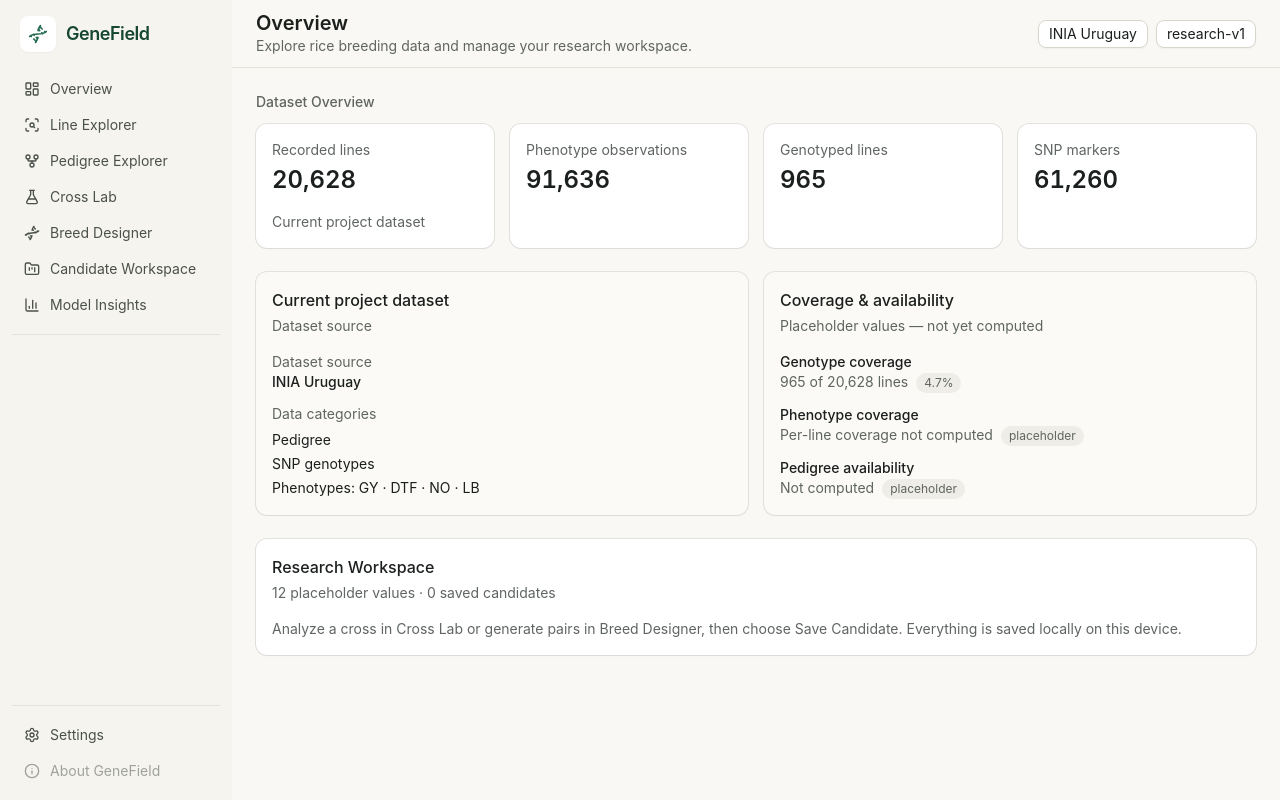
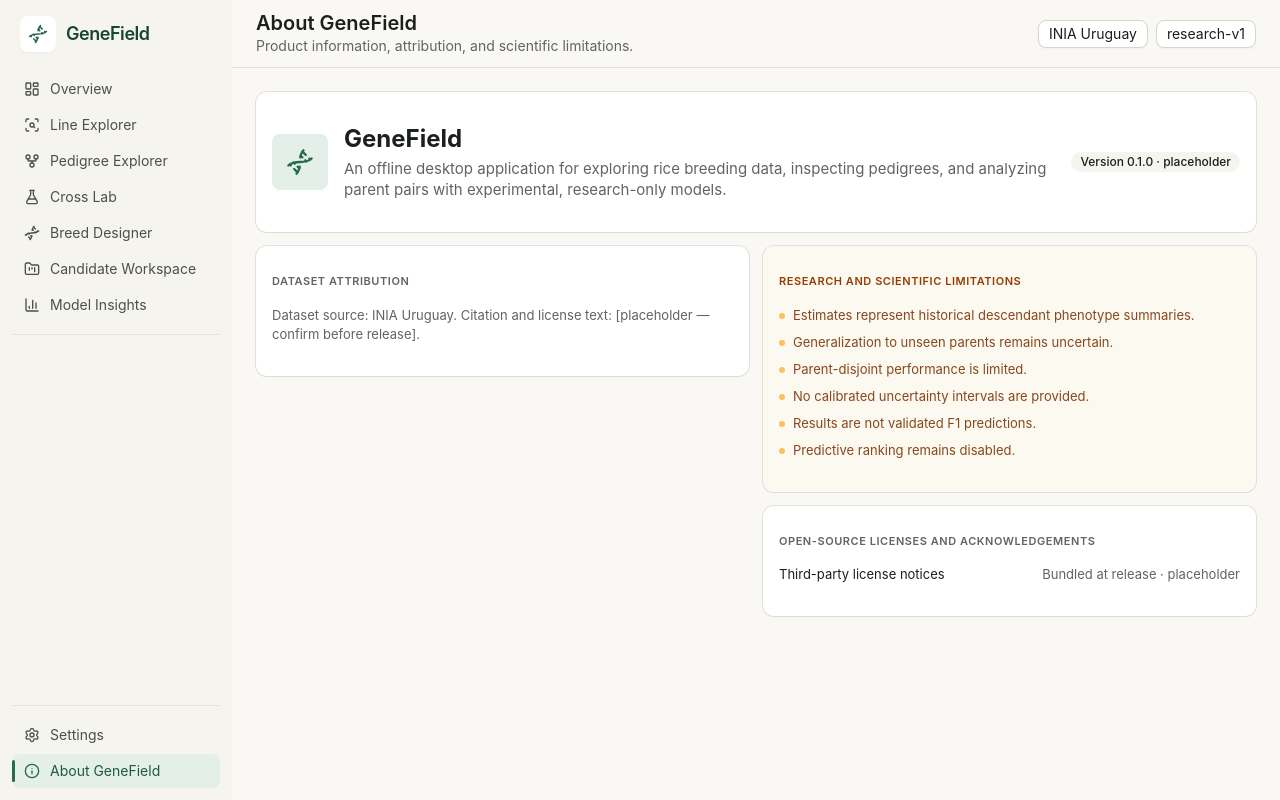
Before and after one commit to wilanta/genefield-app, a React (Vite) app: page /about in a window 1280 px wide. Built offline with nearby package versions, Linux system fonts and the light colour scheme.

Commit message:
feat(ui): implement about page

```diff
--- a/src/App.tsx
+++ b/src/App.tsx
@@ -9,6 +9,7 @@
 import CandidateWorkspace from "@/pages/CandidateWorkspace/CandidateWorkspace";
 import ModelInsights from "@/pages/ModelInsights/ModelInsights";
 import Settings from "@/pages/Settings/Settings";
+import About from "@/pages/About/About";
 
 function App() {
   return (
@@ -23,6 +24,7 @@
           <Route path="candidates" element={<CandidateWorkspace />} />
           <Route path="model-insights" element={<ModelInsights />} />
           <Route path="settings" element={<Settings />} />
+          <Route path="about" element={<About />} />
           <Route path="*" element={<Overview />} />
         </Route>
       </Routes>
--- a/src/components/layout/AppShell.tsx
+++ b/src/components/layout/AppShell.tsx
@@ -38,7 +38,7 @@
 
 const BOTTOM_NAV: NavItem[] = [
   { label: "Settings", to: "/settings", icon: Settings, enabled: true },
-  { label: "About GeneField", to: "/about", icon: Info, enabled: false },
+  { label: "About GeneField", to: "/about", icon: Info, enabled: true },
 ];
 
 interface TitleMeta {
@@ -78,6 +78,10 @@
   "/settings": {
     title: "Settings",
     subtitle: "Configure appearance, local storage, and the inference engine.",
+  },
+  "/about": {
+    title: "About GeneField",
+    subtitle: "Product information, attribution, and scientific limitations.",
   },
 };
 
--- /dev/null
+++ b/src/pages/About/About.tsx
@@ -0,0 +1,113 @@
+import { Dna } from "lucide-react";
+import { Card, CardContent, CardHeader } from "@/components/ui/card";
+import { Badge } from "@/components/ui/badge";
+import { mockModelInsights } from "@/mocks/modelInsights";
+
+const LIMITATIONS = mockModelInsights.limitations;
+
+const DATASET_ATTRIBUTION =
+  "Dataset source: INIA Uruguay. Citation and license text: [placeholder — confirm before release].";
+
+const LICENSE_ROW_LABEL = "Third-party license notices";
+const LICENSE_ROW_VALUE = "Bundled at release · placeholder";
+
+function SectionHeader({ title }: { title: string }) {
+  return (
+    <CardHeader className="px-4 pt-3">
+      <h3 className="text-[11px] font-semibold uppercase tracking-wider text-muted-foreground">
+        {title}
+      </h3>
+    </CardHeader>
+  );
+}
+
+function DatasetAttributionCard() {
+  return (
+    <Card className="shadow-[var(--gf-card-shadow)]">
+      <SectionHeader title="Dataset Attribution" />
+      <CardContent className="px-4 pb-4">
+        <p className="text-[13px] leading-[19px] text-muted-foreground">
+          {DATASET_ATTRIBUTION}
+        </p>
+      </CardContent>
+    </Card>
+  );
+}
+
+function LimitationsPanel({ items }: { items: string[] }) {
+  return (
+    <Card className="border-amber-500/30 bg-amber-50/40 shadow-[var(--gf-card-shadow)]">
+      <CardHeader className="px-4 pt-3">
+        <h3 className="text-[11px] font-semibold uppercase tracking-wider text-amber-800">
+          Research and Scientific Limitations
+        </h3>
+      </CardHeader>
+      <CardContent className="px-4 pb-4">
+        <ul className="space-y-2">
+          {items.map((item) => (
+            <li key={item} className="flex items-start gap-2">
+              <span
+                className="mt-[7px] size-1.5 shrink-0 rounded-full bg-amber-500/60"
+                aria-hidden
+              />
+              <p className="text-[13px] leading-[19px] text-amber-900/90">{item}</p>
+            </li>
+          ))}
+        </ul>
+      </CardContent>
+    </Card>
+  );
+}
+
+function LicensesCard() {
+  return (
+    <Card className="shadow-[var(--gf-card-shadow)]">
+      <SectionHeader title="Open-Source Licenses and Acknowledgements" />
+      <CardContent className="px-4 pb-4">
+        <div className="flex items-center justify-between">
+          <span className="text-[13px] text-foreground">{LICENSE_ROW_LABEL}</span>
+          <span className="text-[13px] text-muted-foreground">{LICENSE_ROW_VALUE}</span>
+        </div>
+      </CardContent>
+    </Card>
+  );
+}
+
+export default function About() {
+  return (
+    <div className="mx-auto max-w-[1208px] p-6">
+      {/* Top banner */}
+      <Card className="mb-3.5 shadow-[var(--gf-card-shadow)]">
+        <CardContent className="flex items-center gap-4 px-4 py-4">
+          <div className="flex size-14 shrink-0 items-center justify-center rounded-lg bg-accent">
+            <Dna className="size-7 text-primary" aria-hidden />
+          </div>
+          <div className="min-w-0 flex-1">
+            <h2 className="text-2xl font-bold leading-tight text-foreground">
+              GeneField
+            </h2>
+            <p className="mt-1 text-[15px] leading-[21px] text-muted-foreground">
+              An offline desktop application for exploring rice breeding data,
+              inspecting pedigrees, and analyzing parent pairs with
+              experimental, research-only models.
+            </p>
+          </div>
+          <Badge variant="secondary" className="shrink-0">
+            Version 0.1.0 · placeholder
+          </Badge>
+        </CardContent>
+      </Card>
+
+      {/* Two-column grid */}
+      <div className="grid gap-3.5 xl:grid-cols-2">
+        <div className="flex flex-col gap-3.5">
+          <DatasetAttributionCard />
+        </div>
+        <div className="flex flex-col gap-3.5">
+          <LimitationsPanel items={LIMITATIONS} />
+          <LicensesCard />
+        </div>
+      </div>
+    </div>
+  );
+}
```
